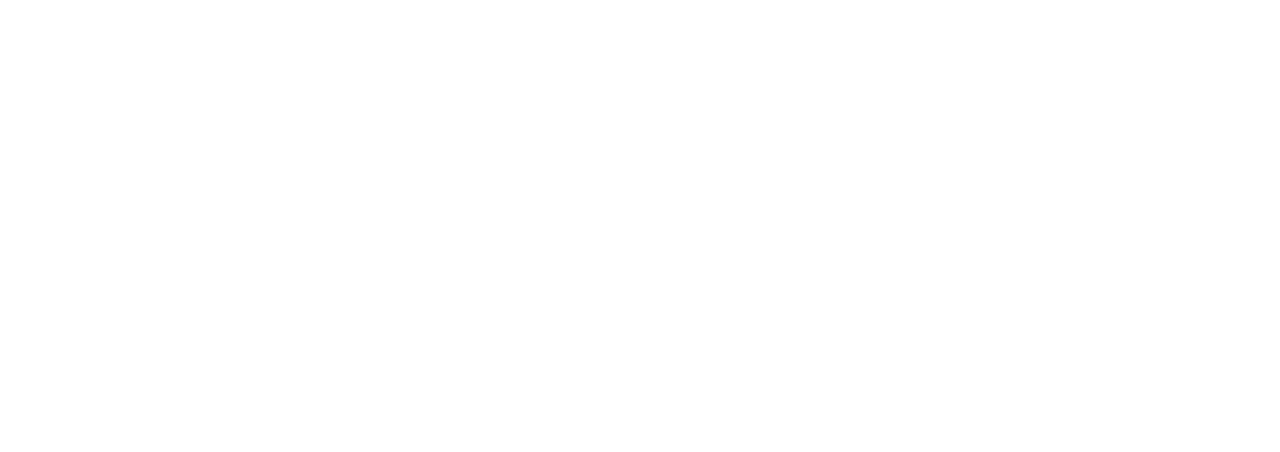
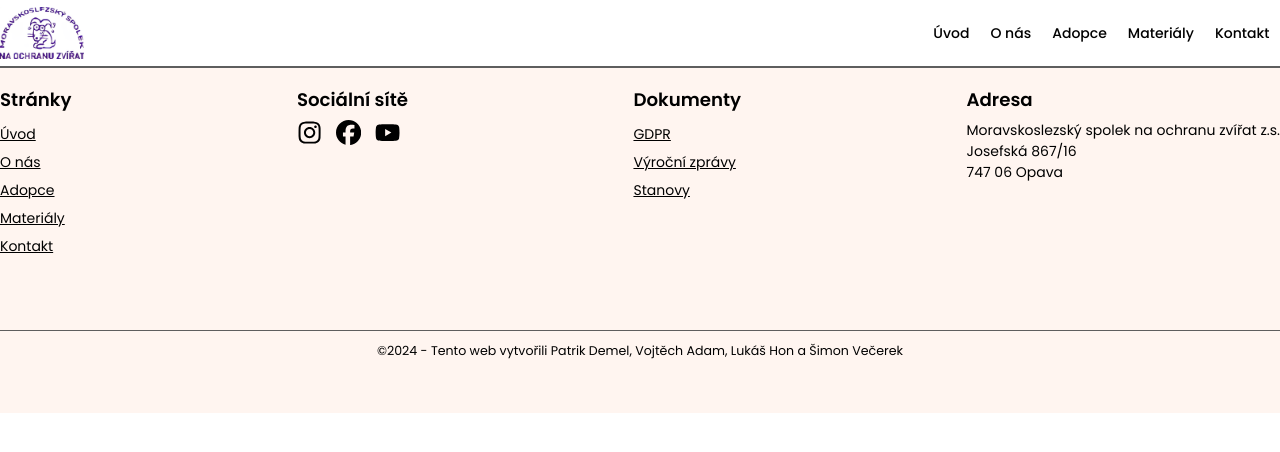
Before and after one commit to PatrikDemel/msoz-projekt, a React (Vite) app: page /msoz/adopce in a window 1280 px wide. Before the commit this address had no page. Shown: the top 452 px of the page. Built offline with nearby package versions, Linux system fonts and the light colour scheme.

Commit message:
components import/export fixed

```diff
--- a/src/App.jsx
+++ b/src/App.jsx
@@ -2,6 +2,7 @@ import './index.css';
 import { BrowserRouter, Routes, Route } from 'react-router-dom';
 import Home from './pages/Home';
 import About from './pages/About';
+import Adoption from './pages/Adoption';
 
 function App() {
   return (
@@ -10,6 +11,7 @@ function App() {
         <Routes>
           <Route path="/" element={<Home />} />
           <Route path="/o-nas" element={<About />} />
+          <Route path="/adopce" element={<Adoption />} />
         </Routes>
       </BrowserRouter>
     </>
--- a/src/components/Footer.jsx
+++ b/src/components/Footer.jsx
@@ -66,7 +66,7 @@ function Footer() {
           <h3 className="text-heading3Size font-bold mb-2">Dokumenty</h3>
           <Link to="/dokumenty/GDPR" className="my-1">
             <p className="text-paragraphSize text-black underline font-regular">
-              Kontakt
+              GDPR
             </p>
           </Link>
           <Link to="/dokumenty/vyrocni-zpravy" className="my-1">
--- a/src/pages/About.jsx
+++ b/src/pages/About.jsx
@@ -7,7 +7,7 @@ import Footer from '../components/Footer';
 import img from '../assets/about-hero-img.avif';
 import teamPlaceholder from '../assets/team-placeholder.avif';
 
-function Home() {
+function About() {
   return (
     <>
       {/* Navbar */}
@@ -120,4 +120,4 @@ function Home() {
   );
 }
 
-export default Home;
+export default About;
--- /dev/null
+++ b/src/pages/Adoption.jsx
@@ -0,0 +1,20 @@
+// General CSS import
+import '../index.css';
+
+// Components import
+import Navbar from '../components/Navbar';
+import Footer from '../components/Footer';
+
+function Adoption() {
+  return (
+    <>
+      {/* Navbar */}
+      <Navbar />
+
+      {/* Footer */}
+      <Footer />
+    </>
+  );
+}
+
+export default Adoption;
```
